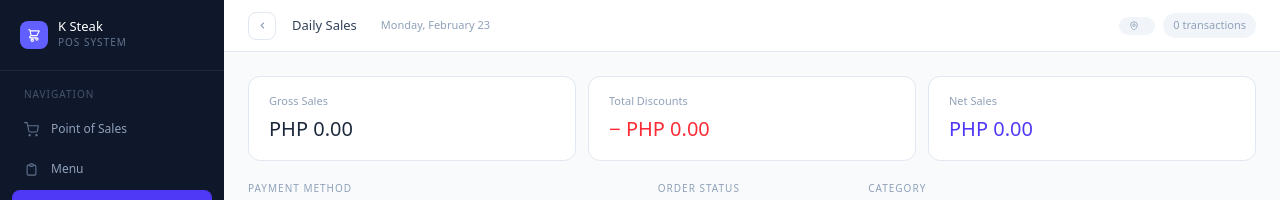
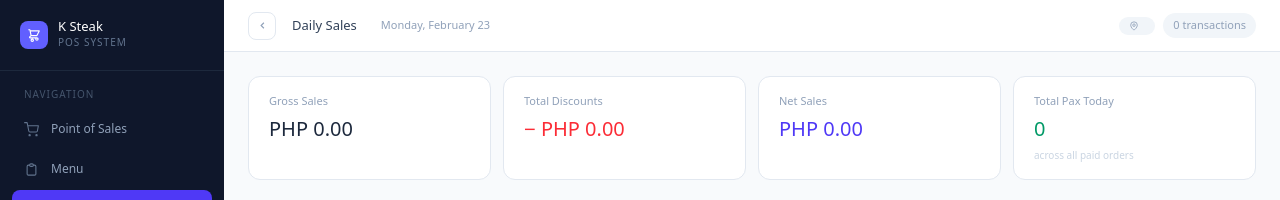
Before and after one commit to janpatmat/Kollect, a Next.js app: page /dashboard/sales in a window 1280 px wide. Shown: the top 200 px of the page. Built offline with nearby package versions, Linux system fonts and the light colour scheme; no server answers; sample sign-in values are in the browser's storage.

Commit message:
feat: added total pax and also changed custom billing equationg

```diff
--- a/app/dashboard/pos/page.tsx
+++ b/app/dashboard/pos/page.tsx
@@ -42,8 +42,11 @@ function calcMultiDiscount(totalBill: number, headcount: number, rows: DiscountR
     const count = parseInt(row.count) || 0;
     const rate  = row.type === "PWD" ? 0.80 : row.type === "Senior" ? 0.80 : ((100 - (parseFloat(row.customRate) || 0)) / 100);
 
-    // Discounted portion: remove VAT then apply discounted rate
-    const rowDiscountedAmount = (perPerson / 1.12) * rate * count;
+    // PWD/Senior: remove VAT first, then apply discounted rate
+    // Custom: apply rate directly to perPerson (no VAT removal)
+    const rowDiscountedAmount = row.type === "Custom"
+      ? perPerson * rate * count
+      : (perPerson / 1.12) * rate * count;
 
     // What these pax would have paid at full price
     const rowFullAmount = perPerson * count;
@@ -62,7 +65,10 @@ function calcMultiDiscount(totalBill: number, headcount: number, rows: DiscountR
     const row   = rows.find((ro) => ro.id === r.id)!;
     const count = parseInt(row.count) || 0;
     const rate  = row.type === "PWD" ? 0.80 : row.type === "Senior" ? 0.80 : ((100 - (parseFloat(row.customRate) || 0)) / 100);
-    return sum + (perPerson / 1.12) * rate * count;
+    // Same logic: Custom skips /1.12
+    return sum + (row.type === "Custom"
+      ? perPerson * rate * count
+      : (perPerson / 1.12) * rate * count);
   }, 0);
 
   const totalDiscountedBill = discountedPortionsSum + fullPricedAmount;
@@ -206,6 +212,7 @@ function POSContent() {
         setPaymentMethod(data.order_payment_method || "Cash");
         setExistingCategory(data.category ?? null);
         setExistingPax(data.pax ?? null);
+        if (data.pax) setHeadcount(String(data.pax));
         const saved = localStorage.getItem(TABLE_KEY(orderId));
         if (saved) setTableNumber(saved);
       } catch (e) { console.error("Failed to fetch order:", e); }
@@ -337,7 +344,7 @@ function POSContent() {
           total_discount: discCalc.totalDiscount,
           ...(finalCategory        ? { category: finalCategory } : {}),
           ...(slipOsNum !== null   ? { os_num: slipOsNum }       : {}),
-          ...(existingPax !== null ? { pax: existingPax }        : {}),
+          ...(hc > 0               ? { pax: hc }                 : existingPax !== null ? { pax: existingPax } : {}),
         },
         { headers: authHeader(user.token) }
       );
@@ -639,21 +646,23 @@ function POSContent() {
                 </div>
               </div>
 
-              {existingPax !== null && (
-                <div className="bg-slate-50 border border-slate-100 rounded-xl px-4 py-3 flex justify-between items-center">
-                  <span className="text-[11px] text-slate-500">No. of Pax</span>
-                  <span className="text-[13px] text-slate-700 font-medium">{existingPax}</span>
-                </div>
-              )}
 
               {/* Multi-row discount module */}
               <div>
                 <p className="text-[10px] text-slate-400 uppercase tracking-widest mb-3">Discounts</p>
                 <div className="mb-3">
-                  <label className="text-[11px] text-slate-500 block mb-1.5">Total Number of People</label>
-                  <input type="number" min="1" placeholder="e.g. 4" value={headcount}
+                  <label className="text-[11px] text-slate-500 block mb-1.5">
+                    No. of Pax
+                    <span className="ml-1 text-slate-400 font-normal">(edits will update the record)</span>
+                  </label>
+                  <input
+                    type="number"
+                    min="1"
+                    placeholder="e.g. 4"
+                    value={headcount}
                     onChange={(e) => { setHeadcount(e.target.value); setDiscountRows([]); }}
-                    className="w-full px-3 py-2 text-[13px] bg-white border border-slate-200 rounded-lg placeholder-slate-300 outline-none focus:border-indigo-400 focus:ring-2 focus:ring-indigo-100 transition"/>
+                    className="w-full px-3 py-2 text-[13px] bg-white border border-slate-200 rounded-lg placeholder-slate-300 outline-none focus:border-indigo-400 focus:ring-2 focus:ring-indigo-100 transition"
+                  />
                   {hc > 0 && (
                     <p className="text-[11px] text-slate-400 mt-1">
                       Share per person: <span className="text-slate-600">PHP {discCalc.perPerson.toFixed(2)}</span>
--- a/app/dashboard/sales/page.tsx
+++ b/app/dashboard/sales/page.tsx
@@ -34,14 +34,22 @@ export default function SalesPage() {
   const [filterStatus,    setFilterStatus]    = useState("All");
   const [filterCategory,  setFilterCategory]  = useState("All");
 
+  // total_pax comes from /stats/daily — independent of the sales filters
+  const [totalPaxDay, setTotalPaxDay] = useState<number>(0);
+
   useEffect(() => {
     if (!hydrated) return;
     if (!branch) { router.replace("/branchchoice"); return; }
 
     (async () => {
       try {
-        const res = await axios.get(`${API}/orders/sales/daily?branch_id=${branch.branch_id}`);
-        setSales(res.data.data);
+        const [salesRes, statsRes] = await Promise.all([
+          axios.get(`${API}/orders/sales/daily?branch_id=${branch.branch_id}`),
+          axios.get(`${API}/orders/stats/daily?branch_id=${branch.branch_id}`),
+        ]);
+        setSales(salesRes.data.data);
+
+        setTotalPaxDay(Number(statsRes.data.data.total_pax) || 0);
       } catch (e) { console.error(e); }
       finally { setLoading(false); }
     })();
@@ -115,15 +123,17 @@ export default function SalesPage() {
       <div className="flex-1 overflow-y-auto p-6 space-y-5" style={{ scrollbarWidth: "thin", scrollbarColor: "#e2e8f0 transparent" }}>
 
         {/* Summary cards */}
-        <div className="grid grid-cols-3 gap-3">
+        <div className="grid grid-cols-4 gap-3">
           {[
-            { label: "Gross Sales",     value: `PHP ${totalRevenue.toFixed(2)}`,    color: "text-slate-800"  },
-            { label: "Total Discounts", value: `− PHP ${totalDiscount.toFixed(2)}`, color: "text-red-500"    },
-            { label: "Net Sales",       value: `PHP ${netRevenue.toFixed(2)}`,      color: "text-indigo-600" },
+            { label: "Gross Sales",     value: `PHP ${totalRevenue.toFixed(2)}`,    color: "text-slate-800",   sub: null },
+            { label: "Total Discounts", value: `− PHP ${totalDiscount.toFixed(2)}`, color: "text-red-500",     sub: null },
+            { label: "Net Sales",       value: `PHP ${netRevenue.toFixed(2)}`,      color: "text-indigo-600",  sub: null },
+            { label: "Total Pax Today", value: totalPaxDay.toString(),              color: "text-emerald-600", sub: "across all paid orders" },
           ].map((c) => (
             <div key={c.label} className="bg-white border border-slate-200 rounded-xl px-5 py-4">
               <p className="text-[11px] text-slate-400 mb-1">{c.label}</p>
               <p className={`text-[20px] font-medium ${c.color}`}>{c.value}</p>
+              {c.sub && <p className="text-[10px] text-slate-300 mt-1">{c.sub}</p>}
             </div>
           ))}
         </div>
@@ -185,7 +195,7 @@ export default function SalesPage() {
             <table className="w-full">
               <thead>
                 <tr className="border-b border-slate-100">
-                  {["Order", "Time", "Cashier", "Status", "Category", "Payment", "Bill", "Discount", "Net"].map((h) => (
+                  {["Order", "Time", "Cashier", "Status", "Category", "Pax", "Payment", "Bill", "Discount", "Net"].map((h) => (
                     <th key={h} className="text-left text-[10px] text-slate-400 font-normal uppercase tracking-widest px-5 py-3">{h}</th>
                   ))}
                 </tr>
@@ -216,6 +226,9 @@ export default function SalesPage() {
                           <span className="text-[11px] text-slate-300">—</span>
                         )}
                       </td>
+                      <td className="px-5 py-3.5 text-[12px] text-slate-600">
+                        {sale.pax ?? <span className="text-slate-300">—</span>}
+                      </td>
                       <td className="px-5 py-3.5">
                         <div className="flex items-center gap-1.5 text-[12px] text-slate-600">
                           <svg width="12" height="12" fill="none" stroke="currentColor" strokeWidth="1.75" strokeLinecap="round" strokeLinejoin="round" viewBox="0 0 24 24">
```
